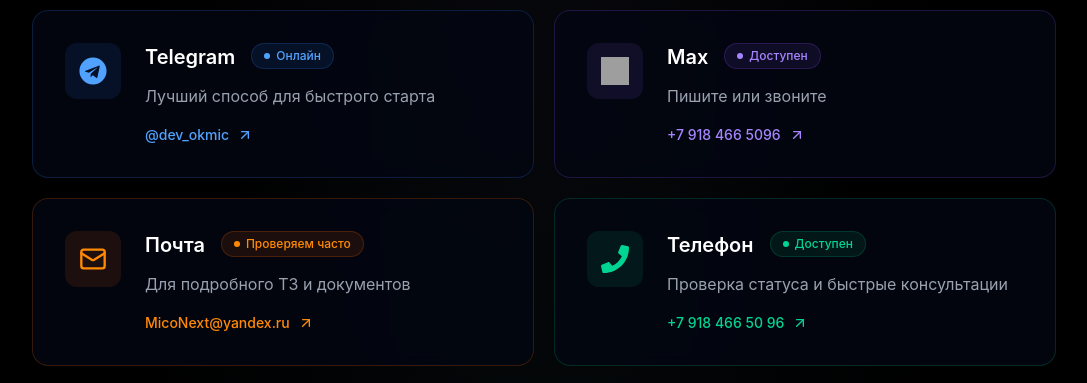
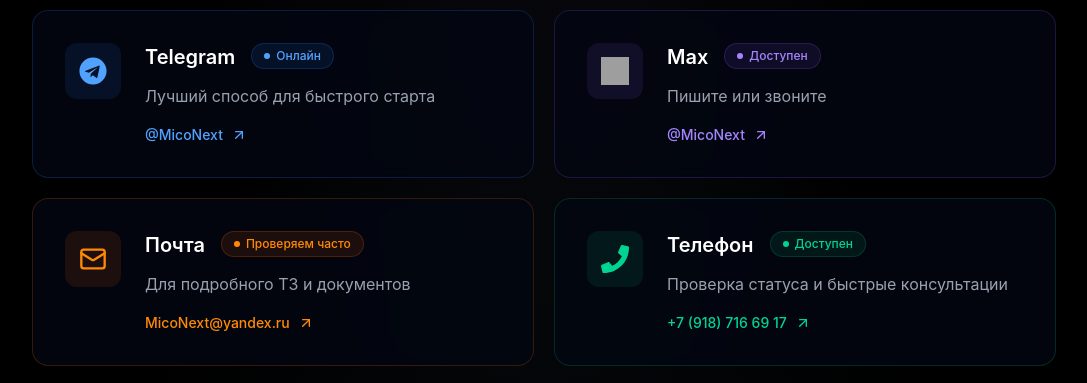
Before and after one commit to MicoNext/MicoNext, a React (Vite) app: page / in a window 1280 px wide. Shown: the part 4260-4643 px from the top of the page, without its empty margins (96-1183 px from the left). Built offline with nearby package versions, Linux system fonts and the light colour scheme; grey boxes are pictures that could not be loaded.

Commit message:
edit data

```diff
--- a/src/data.ts
+++ b/src/data.ts
@@ -179,8 +179,8 @@
       {
         platform: "Telegram",
         platformName: "Telegram",
-        label: "@dev_okmic",
-        url: "https://t.me/dev_okmic",
+        label: "@MicoNext",
+        url: "https://t.me/MicoNext",
         icon: "Telegram",
         status: "Онлайн",
         description: "Лучший способ для быстрого старта",
@@ -188,7 +188,7 @@
       {
         platform: "Max",
         platformName: "Max",
-        label: "+7 918 466 5096",
+        label: "@MicoNext",
         url: "https://max.ru/u/f9LHodD0cOJmwq4CSauqNaa8RqiSw930HGhG7EZEhHXs4aAL26zHZyqMua4",
         icon: "Max",
         status: "Доступен",
@@ -207,7 +207,7 @@
       {
         platform: "Phone",
         platformName: "Телефон",
-        label: "+7 918 466 50 96",
+        label: "+7 (918) 716 69 17",
         url: "tel:79184665096",
         icon: "Phone",
         description: "Проверка статуса и быстрые консультации",
```
